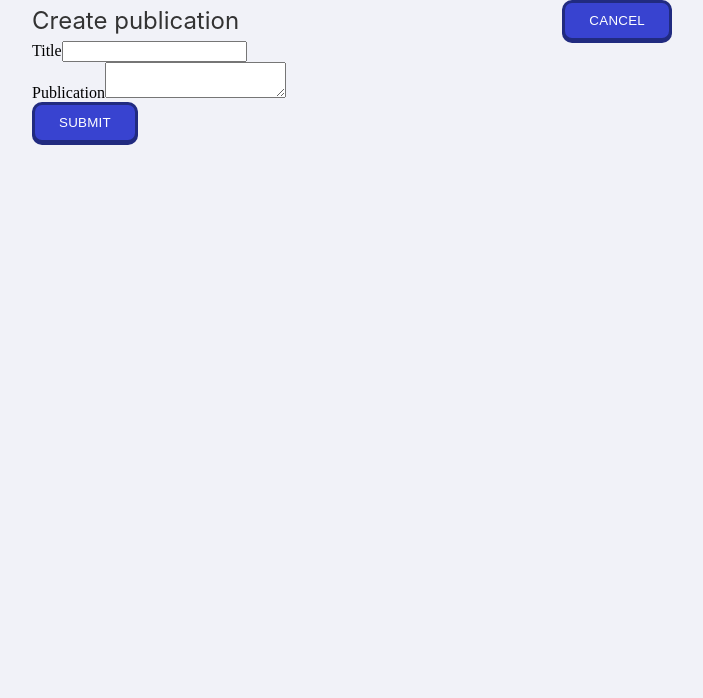
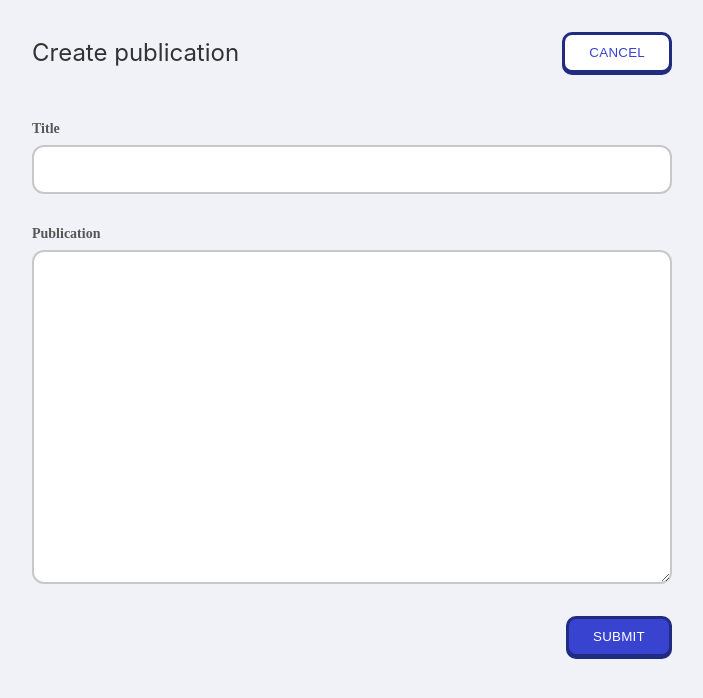
Before and after one commit to maelfosso/luca-interview, an Angular app: page /add in a window 1280 px wide. Shown: the top 698 px of the page, without its empty margins (288-991 px from the left). Built offline with nearby package versions, Linux system fonts and the light colour scheme; what angular-in-memory-web-api would draw is missing.

Commit message:
style applied

```diff
--- a/src/app/add-publication/add-publication.component.html
+++ b/src/app/add-publication/add-publication.component.html
@@ -2,7 +2,7 @@
   <nav class="same-line">
     <h2 class="page-title">Create publication</h2>
     <div>
-      <button type="button" class="button" (click)="onCancel()">Cancel</button>
+      <button type="button" class="button cancel" (click)="onCancel()">Cancel</button>
     </div>
   </nav>
   <div>
@@ -13,7 +13,7 @@
       </div>
       <div>
         <label for="publication">Publication</label>
-        <textarea id="publication" required formControlName="publication">
+        <textarea rows="20" id="publication" required formControlName="publication">
 
         </textarea>
       </div>
--- a/src/styles.css
+++ b/src/styles.css
@@ -12,12 +12,17 @@ h1,h2 {
 
 body {
   background-color: #F1F2F8;
+  padding-top: 2em;
 }
 
 app-root {
   width: 50%;
   margin: auto;
   display: block;
+}
+
+nav {
+  margin-bottom: 3em;
 }
 
 .same-line {
@@ -104,3 +109,45 @@ a {
 
   color: #FFFFFF;
 }
+
+.button.cancel {
+  color: #3843D0;
+  background-color: #FFFFFF;
+}
+
+form div {
+  display: flex;
+  flex-direction: column;
+}
+
+form label {
+  font-family: Poppins;
+  font-style: normal;
+  font-weight: 600;
+  font-size: 14px;
+  line-height: 16px;
+
+  color: #565656;
+
+  margin-bottom: 8px;
+}
+
+form input, form textarea {
+  display: flex;
+  flex-direction: row;
+  align-items: flex-start;
+  padding: 15px 48px 15px 16px;
+
+  background: #FFFFFF;
+  border: 2px solid rgba(38, 38, 38, 0.25);
+  box-sizing: border-box;
+  border-radius: 12px;
+
+  margin-bottom: 32px;
+}
+
+form div:last-child {
+  display: flex;
+  flex-direction: row;
+  justify-content: flex-end;
+}
```
